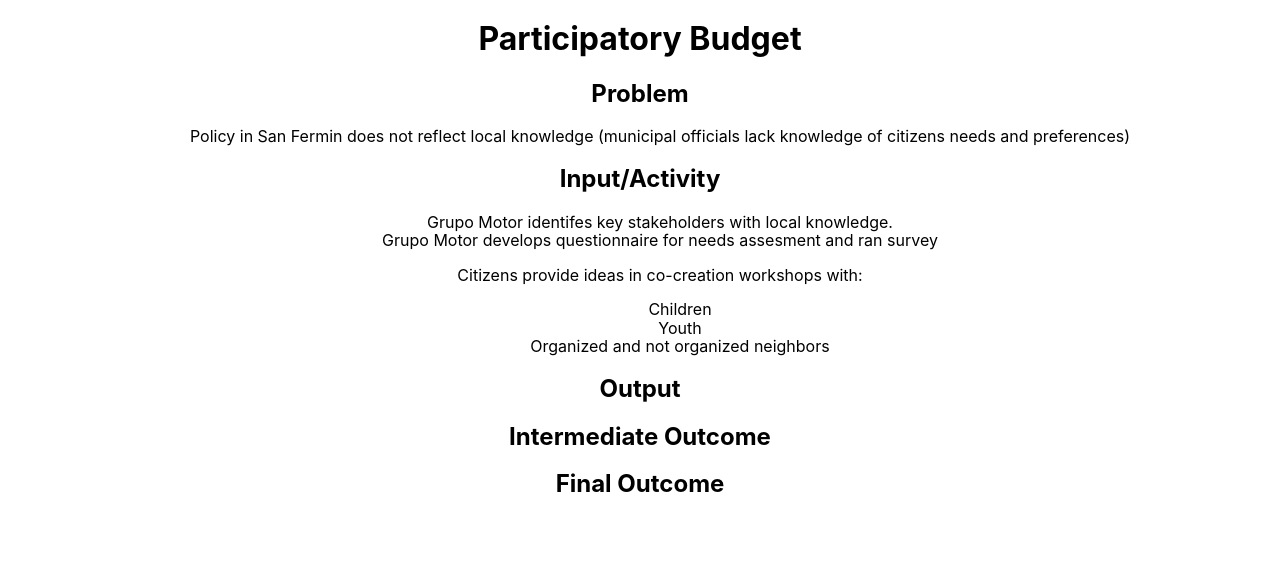
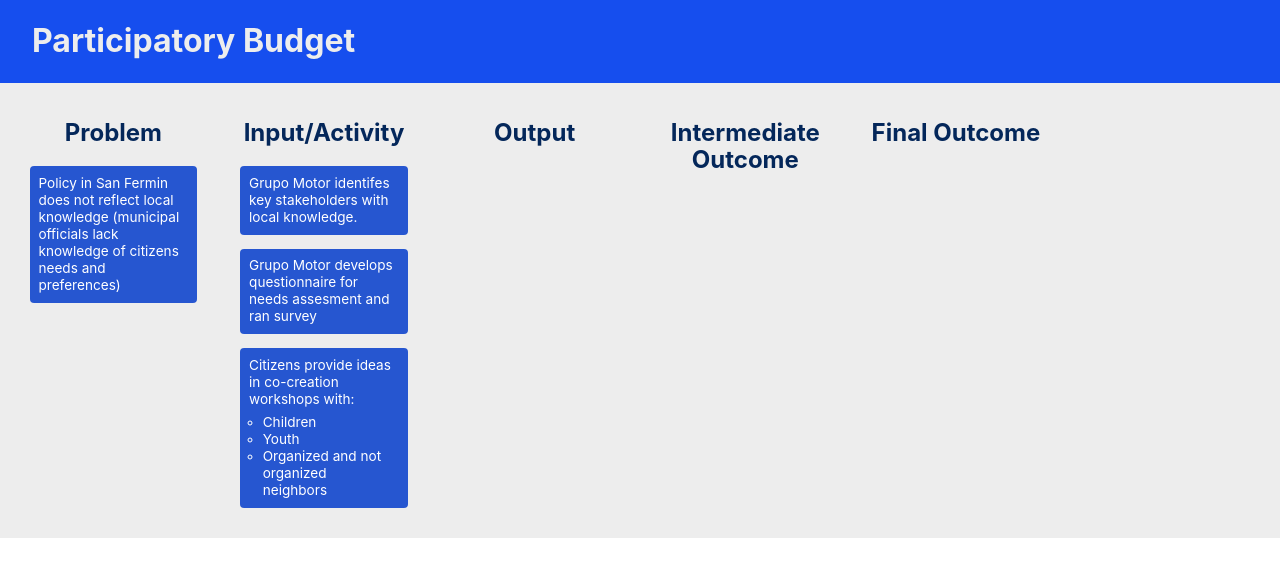
Before and after one commit to opleban/theory-of-change-app, a React (Create React App) app: page / in a window 1280 px wide. Shown: the top 576 px of the page. Built offline with nearby package versions, Linux system fonts and the light colour scheme.

Commit message:
Updates styling, adds flexbox grid

```diff
--- a/src/components/toc-board.js
+++ b/src/components/toc-board.js
@@ -1,5 +1,7 @@
 import React, { Component } from 'react';
 import ToCStage from './toc-stage';
+import { Grid, Row, Col } from 'react-flexbox-grid';
+import '../styles/toc-board.css';
 
 class ToCBoard extends Component {
   getCardsByStage(stage, cards) {
@@ -12,14 +14,20 @@ class ToCBoard extends Component {
 
     return (
       <div className="toc-board-container">
+        <div className="toc-board-title-wrapper">
           <h1 className="toc-board-title">{title}</h1>
-        <div className="toc-stages">
+        </div>
+        <div className="toc-stages-container">
+          <Grid fluid>
+            <Row>
             {
               stages.map((stage, i) => {
                 const stageCards = this.getCardsByStage(stage.stageTitle, cards)
                 return (<ToCStage key={i} stageCards={stageCards} {...stage} />)
               })
             }
+            </Row>
+          </Grid>
         </div>
       </div>
     );
--- a/src/components/toc-stage.js
+++ b/src/components/toc-stage.js
@@ -1,5 +1,6 @@
 import React, { Component } from 'react';
 import ToCCard from './toc-card';
+import { Col } from 'react-flexbox-grid';
 import '../styles/toc-stage.css'
 
 class ToCStage extends Component {
@@ -8,7 +9,8 @@ class ToCStage extends Component {
     console.log(this.props);
 
     return (
-      <div className="toc-stage">
+      <Col lg={2}>
+        <div className="toc-stage-container">
           <h2 className="toc-stage-title" title={stageDesc}>{stageTitle}</h2>
           <ul>
             {
@@ -18,6 +20,7 @@ class ToCStage extends Component {
             }
           </ul>
         </div>
+      </Col>
     );
   }
 }
--- /dev/null
+++ b/src/styles/toc-board.css
@@ -0,0 +1,10 @@
+.toc-stages-container {
+  background: #EDEDED;
+  padding: 1em 0;
+}
+.toc-board-title-wrapper {
+  background: #164EEE;
+  color: #EDEDED;
+  padding: 0.1em 2em;
+  text-align: left;
+}
--- a/src/styles/toc-card.css
+++ b/src/styles/toc-card.css
@@ -1,7 +1,25 @@
 .toc-card-container {
   list-style: none;
+  margin: 1em;
+  padding: 0.65em;
+  border-radius: 0.3em;
+  background: #2656D0;
+  color: #FFF;
+  font-size: 0.85em;
 }
 
-.toc-card-text li {
+.toc-card-text{
   list-style: none;
+  text-align: left;
+  line-height: 1.25em;
 }
+
+.toc-card-html p {
+  margin: 0;
+  margin-bottom: 0.5em;
+}
+
+.toc-stage-container .toc-card-html ul {
+  list-style-type: circle;
+  padding: 0 1em;
+}
--- a/src/styles/toc-stage.css
+++ b/src/styles/toc-stage.css
@@ -1,3 +1,11 @@
-.toc-card-container {
+.toc-stage-container ul {
   list-style: none;
+  margin: 0;
+  margin-block-start: 0;
+  margin-block-end: 0;
+  padding-inline-start: 0;
 }
+
+.toc-stage-title {
+  color: #04275A;
+}
```
Lines whose indentation alone changed are shown as unchanged.
